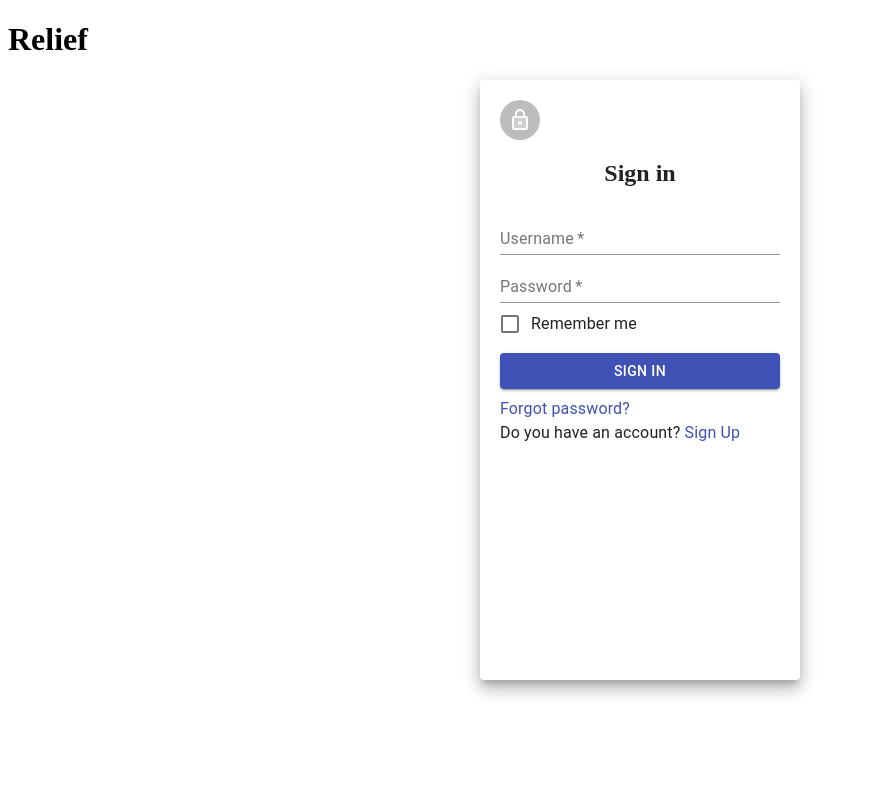
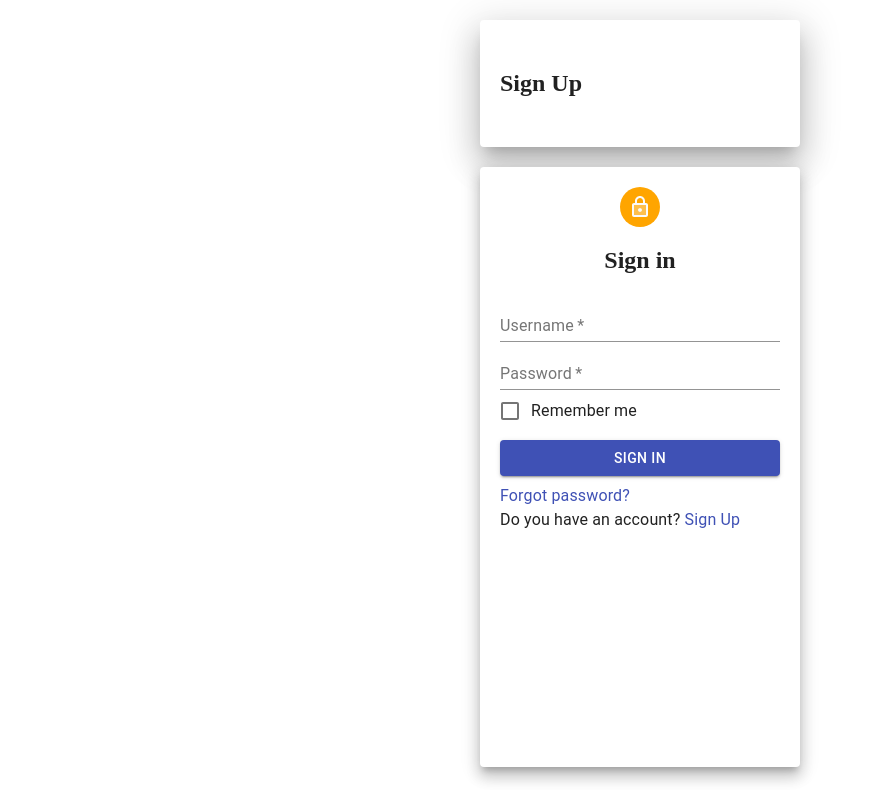
Before and after one commit to Louie222/Final_Project, a React (Create React App) app in the folder client/: page / in a window 1280 px wide. Shown: the whole page, without its empty margins (0-874 px from the left). Built offline with nearby package versions, Linux system fonts and the light colour scheme.

Commit message:
added sign up place

```diff
--- a/client/src/App.js
+++ b/client/src/App.js
@@ -1,11 +1,14 @@
-import React from "react";
-import Login from "./Components/login";
+import React from 'react';
+import Login from './Components/login';
+import SignUp from './Components/signup';
+import SignInOutContainer from './Containers';
 
 function App() {
     return (
-    <div className="App">
-    <h1>Relief</h1>
-    <Login/>
+        <div className="App">
+            <SignUp/>
+            <Login/>
+            <signInOutContainer/>
         </div>
     );
 }
--- /dev/null
+++ b/client/src/Containers/index.js
@@ -0,0 +1,28 @@
+import React, { useState } from 'react';
+import Paper from '@material-ui/core/Paper';
+import Tabs from '@material-ui/core/Tabs';
+import Tab from '@material-ui/core/Tab';
+
+const SignInOutContainer = () => {
+const [value, setValue]=useState(0)
+const handleChange = (event, newValue) => {
+    setValue(newValue);
+  };
+    return (
+        <Paper square>
+  <Tabs
+    value={value}
+    indicatorColor="primary"
+    textColor="primary"
+    onChange={handleChange}
+    aria-label="disabled tabs example"
+  >
+    <Tab label="Active" />
+    <Tab label="Disabled" disabled />
+    <Tab label="Active" />
+  </Tabs>
+</Paper>
+    )
+}
+
+export default SignInOutContainer;
--- a/client/src/components/login.js
+++ b/client/src/components/login.js
@@ -7,6 +7,7 @@ import LockTwoToneIcon from '@material-ui/icons/LockTwoTone';
 const Login = () => {
 
   const btnstyle={margin:'8px 0'}
+  const avatarStyle={backgroundColor:'orange'}
   const paperStyle = {
     padding: 20,
     height: "70vh",
@@ -16,9 +17,9 @@ const Login = () => {
   return (
     <Grid>
       <Paper elevation={10} style={paperStyle}>
-          <Avatar><LockTwoToneIcon/></Avatar>
-        <Grid align="center">
-          <h2>Sign in</h2>
+          <Grid align="center">
+            <Avatar style={avatarStyle}><LockTwoToneIcon/></Avatar>
+            <h2>Sign in</h2>
         </Grid>
         <TextField
           label="Username"
--- a/client/src/components/signup.js
+++ b/client/src/components/signup.js
@@ -1,16 +1,18 @@
 import React from 'react';
-import { Grid, Paper } from '@material-ui/core';
+import { Paper, Grid, Avatar, Link, Typography } from "@material-ui/core";
 
-const signUp = () => {
+const paperStyle={padding:'30px 20px', width:280, margin:'20px auto'}
+const SignUp = () => {
 
     return (
         <Grid>
-            <Paper>
-                <h2>Sign up</h2>
+            <Paper elevation={20} style={paperStyle}>
+                <h2>Sign Up</h2>
             </Paper>
         </Grid>
-    )
 
-}
+    );
 
-export default signUp;
+};
+
+export default SignUp;
```
